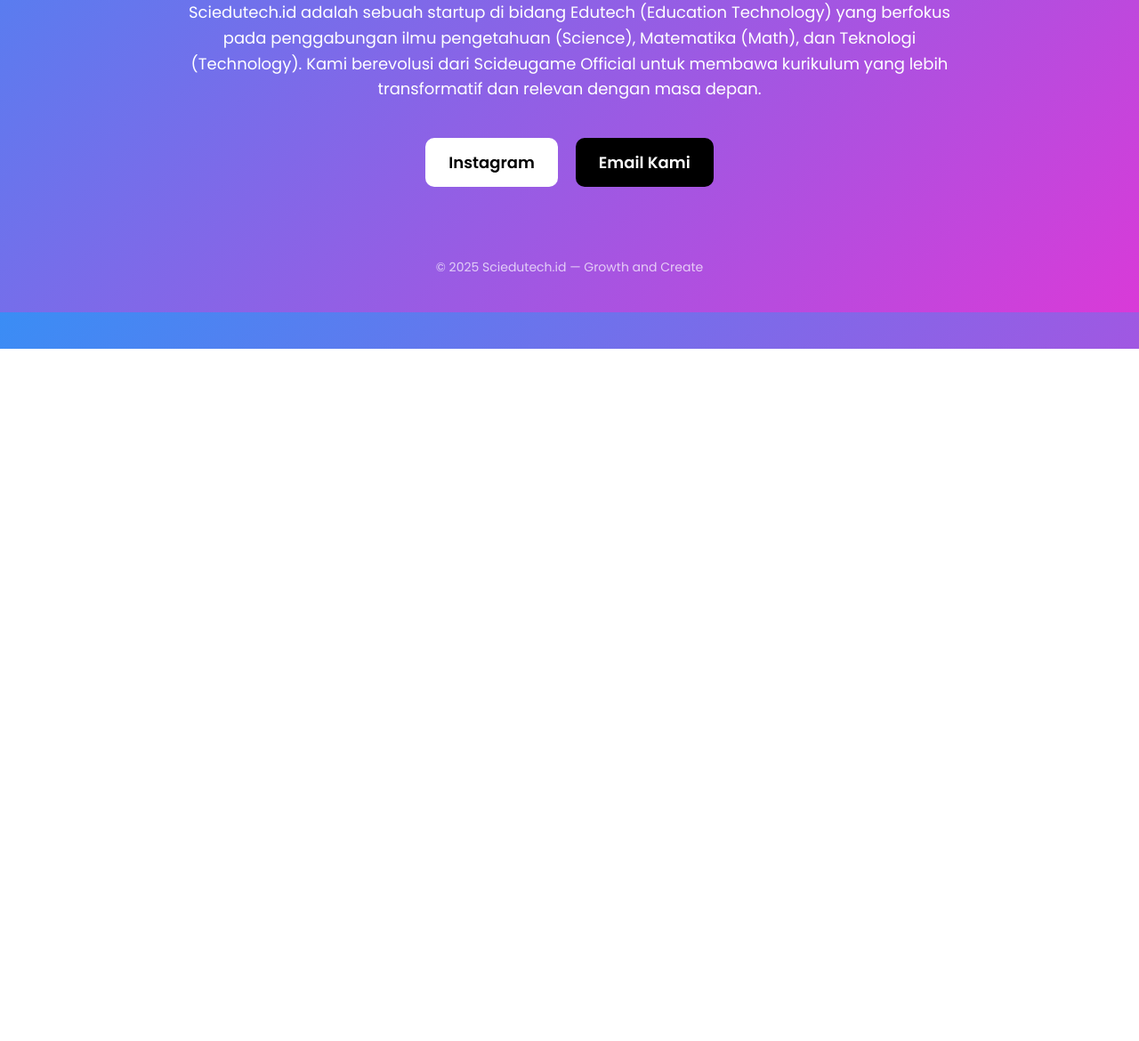
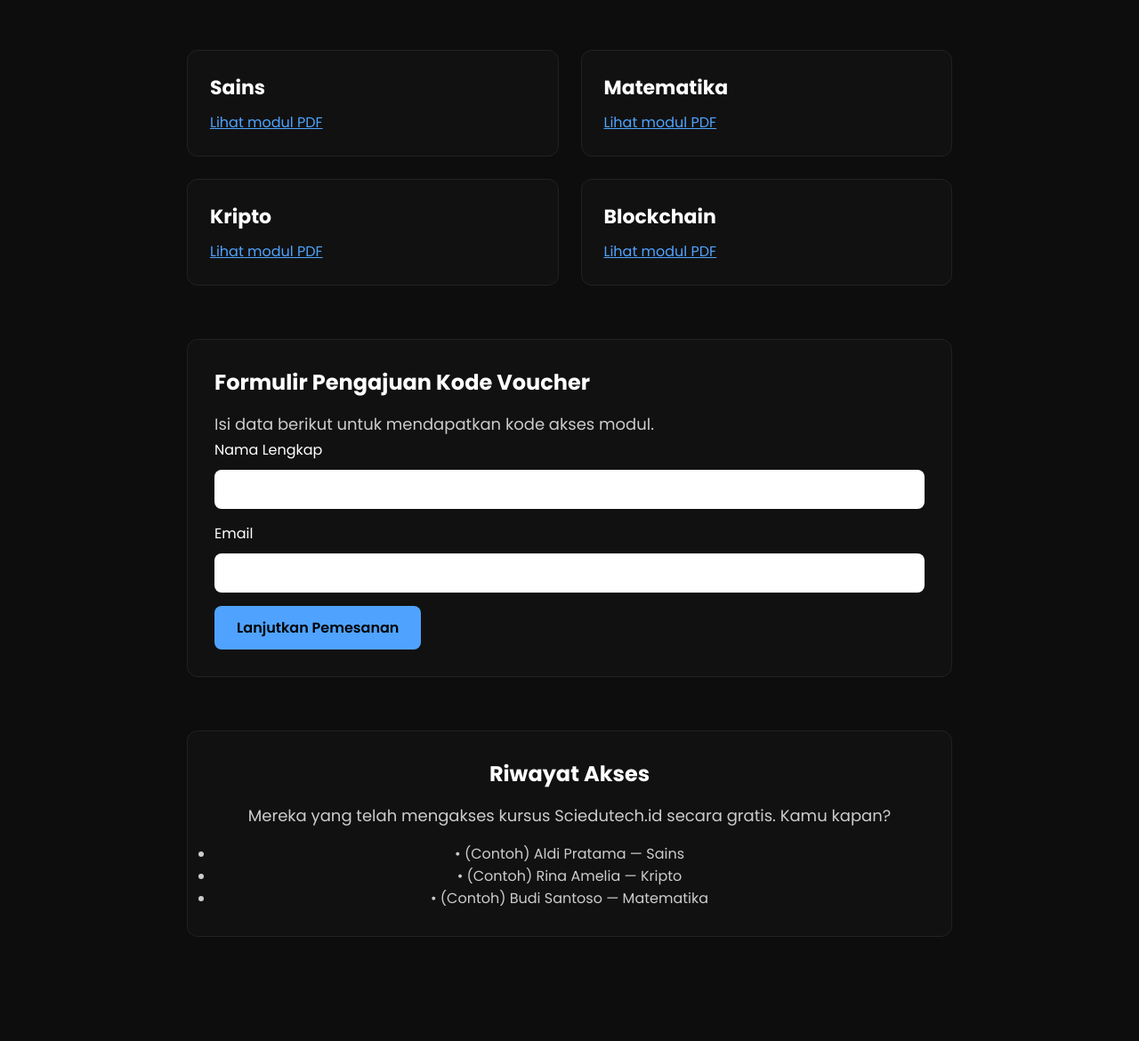
Before and after one commit to sciedutech-ai/sciedutech, a plain HTML site: page index.html in a window 1280 px wide. Shown: the part 408-1578 px from the top of the page at 89% size. Before the commit the page ends 800 px from the top, so only its background shows below. Drawn offline with Linux system fonts and the light colour scheme.

Commit message:
Update index.html

```diff
--- a/index.html
+++ b/index.html
@@ -3,44 +3,104 @@
 <head>
     <meta charset="UTF-8" />
     <meta name="viewport" content="width=device-width, initial-scale=1.0" />
-    <title>Sciedutech.id – Growth and Create </title>
+    <title>Sciedutech.id – Growth and Create</title>
     <link href="https://fonts.googleapis.com/css2?family=Poppins:wght@300;400;600;700&display=swap" rel="stylesheet">
     <style>
         * { margin: 0; padding: 0; font-family: 'Poppins', sans-serif; box-sizing: border-box; }
-        body { background: linear-gradient(135deg, #3a8df5, #d93ad8); color: #fff; overflow-x: hidden; }
-        header { padding: 30px; text-align: center; }
-        .logo { width: 180px; height: auto; }
-        .container { max-width: 900px; margin: auto; text-align: center; padding: 20px; }
-        h1 { font-size: 42px; margin-top: 20px; font-weight: 700; }
-        h2.tagline { font-size: 22px; margin-top: 10px; font-weight: 300; opacity: 0.9; }
-        p { margin-top: 15px; font-size: 18px; line-height: 1.6; }
-        .btn-group { margin-top: 40px; display: flex; justify-content: center; gap: 20px; }
-        .btn { padding: 14px 26px; border-radius: 10px; font-size: 18px; text-decoration: none; font-weight: 600; transition: 0.3s; }
-        .btn-ig { background: #ffffff; color: #000; }
-        .btn-ig:hover { opacity: 0.8; }
-        .btn-email { background: #000; color: #fff; }
-        .btn-email:hover { opacity: 0.8; }
-        footer { margin-top: 60px; padding-bottom: 40px; text-align: center; font-size: 14px; opacity: 0.7; }
+        body { background: #0d0d0d; color: #fff; overflow-x: hidden; }
+        header { padding: 20px 40px; display: flex; justify-content: space-between; align-items: center; background: #000; border-bottom: 1px solid #222; }
+        .logo { width: 130px; }
+        nav a { margin-left: 25px; text-decoration: none; color: #ccc; font-weight: 400; }
+        nav a:hover { color: #fff; }
+
+        .container { max-width: 900px; margin: auto; text-align: center; padding: 60px 20px; }
+        h1 { font-size: 38px; font-weight: 700; }
+        h2.tagline { font-size: 20px; margin-top: 10px; font-weight: 300; opacity: 0.9; }
+        p { margin-top: 15px; font-size: 18px; line-height: 1.7; color: #ccc; }
+
+        .courses { margin-top: 60px; display: grid; grid-template-columns: repeat(2, 1fr); gap: 25px; }
+        .course-card { background: #111; padding: 25px; border: 1px solid #222; border-radius: 12px; text-align: left; }
+        .course-card h3 { font-size: 22px; margin-bottom: 10px; }
+        .course-card a { color: #4fa3ff; text-decoration: underline; }
+
+        .voucher-box { margin-top: 60px; text-align: left; background: #111; padding: 30px; border-radius: 12px; border: 1px solid #222; }
+        .voucher-box input { width: 100%; padding: 12px; margin-top: 10px; border-radius: 8px; border: none; outline: none; margin-bottom: 15px; }
+        .btn { padding: 12px 25px; background: #4fa3ff; border: none; border-radius: 8px; font-size: 16px; font-weight: 600; cursor: pointer; }
+        .btn:hover { opacity: 0.8; }
+
+        .history { margin-top: 60px; background: #111; padding: 30px; border-radius: 12px; border: 1px solid #222; }
+        .history ul { margin-top: 15px; color: #ccc; }
+
+        footer { margin-top: 60px; padding: 40px; text-align: center; font-size: 14px; color: #777; }
     </style>
 </head>
 <body>
+
 <header>
-        <img src="assets/logo.png" alt="Sciedutech Logo" class="logo">
+    <img src="assets/logo.png" class="logo" alt="Sciedutech Logo">
+    <nav>
+        <a href="#courses">Kursus</a>
+        <a href="#voucher">Voucher</a>
+        <a href="#history">Riwayat</a>
+    </nav>
 </header>
+
 <div class="container">
     <h1>Sciedutech.id</h1>
     <h2 class="tagline">Growth and Create</h2>
-        <p>
-            Sciedutech.id adalah sebuah startup di bidang Edutech (Education Technology) yang berfokus pada penggabungan ilmu pengetahuan (Science), Matematika (Math), dan Teknologi (Technology).
-            Kami berevolusi dari Scideugame Official untuk membawa kurikulum yang lebih transformatif dan relevan dengan masa depan.
-        </p>
-        <div class="btn-group">
-            <a href="https://instagram.com/sciedutech.id" class="btn btn-ig">Instagram</a>
-            <a href="mailto:sciedugame@gmail.com" class="btn btn-email">Email Kami</a>
+    <p>Sciedutech.id adalah startup Edutech yang berfokus pada integrasi Sains, Matematika, serta Kripto & Blockchain ke dalam kurikulum pembelajaran modern.</p>
+
+    <!-- COURSE SECTION -->
+    <section id="courses" class="courses">
+        <div class="course-card">
+            <h3>Sains</h3>
+            <a href="modules/sains/" target="_blank">Lihat modul PDF</a>
         </div>
+        <div class="course-card">
+            <h3>Matematika</h3>
+            <a href="modules/matematika/" target="_blank">Lihat modul PDF</a>
         </div>
+        <div class="course-card">
+            <h3>Kripto</h3>
+            <a href="modules/kripto/" target="_blank">Lihat modul PDF</a>
+        </div>
+        <div class="course-card">
+            <h3>Blockchain</h3>
+            <a href="modules/blockchain/" target="_blank">Lihat modul PDF</a>
+        </div>
+    </section>
+
+    <!-- VOUCHER FORM -->
+    <section id="voucher" class="voucher-box">
+        <h2>Formulir Pengajuan Kode Voucher</h2>
+        <p>Isi data berikut untuk mendapatkan kode akses modul.</p>
+
+        <form action="mailto:sciedugame@gmail.com" method="POST" enctype="text/plain">
+            <label>Nama Lengkap</label>
+            <input type="text" name="Nama" required />
+
+            <label>Email</label>
+            <input type="email" name="Email" required />
+
+            <button class="btn" type="submit">Lanjutkan Pemesanan</button>
+        </form>
+    </section>
+
+    <!-- HISTORY SECTION -->
+    <section id="history" class="history">
+        <h2>Riwayat Akses</h2>
+        <p>Mereka yang telah mengakses kursus Sciedutech.id secara gratis. Kamu kapan?</p>
+        <ul>
+            <li>• (Contoh) Aldi Pratama — Sains</li>
+            <li>• (Contoh) Rina Amelia — Kripto</li>
+            <li>• (Contoh) Budi Santoso — Matematika</li>
+        </ul>
+    </section>
+</div>
+
 <footer>
     © 2025 Sciedutech.id — Growth and Create
 </footer>
+
 </body>
 </html>
```
Lines whose indentation alone changed are shown as unchanged.
